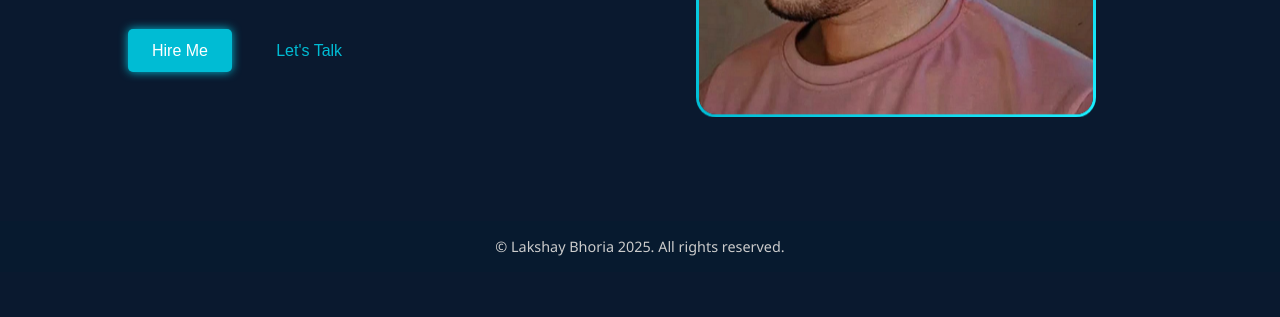
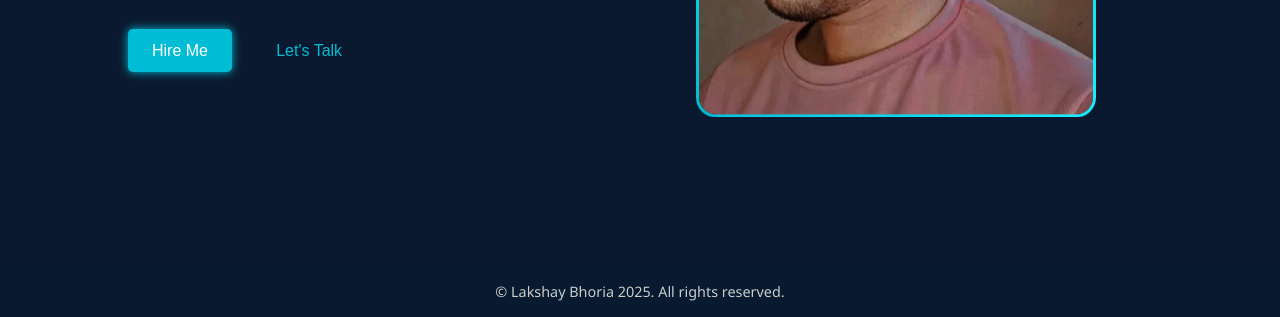
Before and after one commit to LakshayBhoria/lakshay-portfolio, a plain HTML site: page index.html in a window 1280 px wide. Shown: the part 483-800 px from the top of the page. Drawn offline with Linux system fonts and the light colour scheme.

Commit message:
index.html

```diff
--- a/index.html
+++ b/index.html
@@ -9,17 +9,32 @@
       box-sizing: border-box;
     }
 
+
      body {
   margin: 0;
   font-family: 'Segoe UI', Tahoma, Geneva, Verdana, sans-serif;
   background-color: #0a192f;
   color: white;
   padding-top: 80px;
+  display: flex;
+  flex-direction: column;
+  min-height: 100vh;
 }
 
-    html {
-      scroll-behavior: smooth;
+html, body {
+  height: 100%;
 }
+
+body {
+  display: flex;
+  flex-direction: column;
+}
+
+footer {
+  margin-top: auto;
+}
+
+
 
     nav {
       background: #071a2f;
@@ -270,9 +285,15 @@
       0% { background-position: 0% 50%; }
       100% { background-position: 100% 50%; }
     }
+    main {
+  flex: 1;
+}
+
   </style>
 </head>
 <body>
+  <main>
+
 
   <nav>
     <h1>Lakshay Bhoria</h1>
@@ -375,9 +396,12 @@
     </form>
   </section>
 
+    </main>
   <footer>
     &copy; Lakshay Bhoria 2025. All rights reserved.
   </footer>
+</body>
+
 
   <script>
     function showSection(event, id) {
```
Lines whose indentation alone changed are shown as unchanged.
